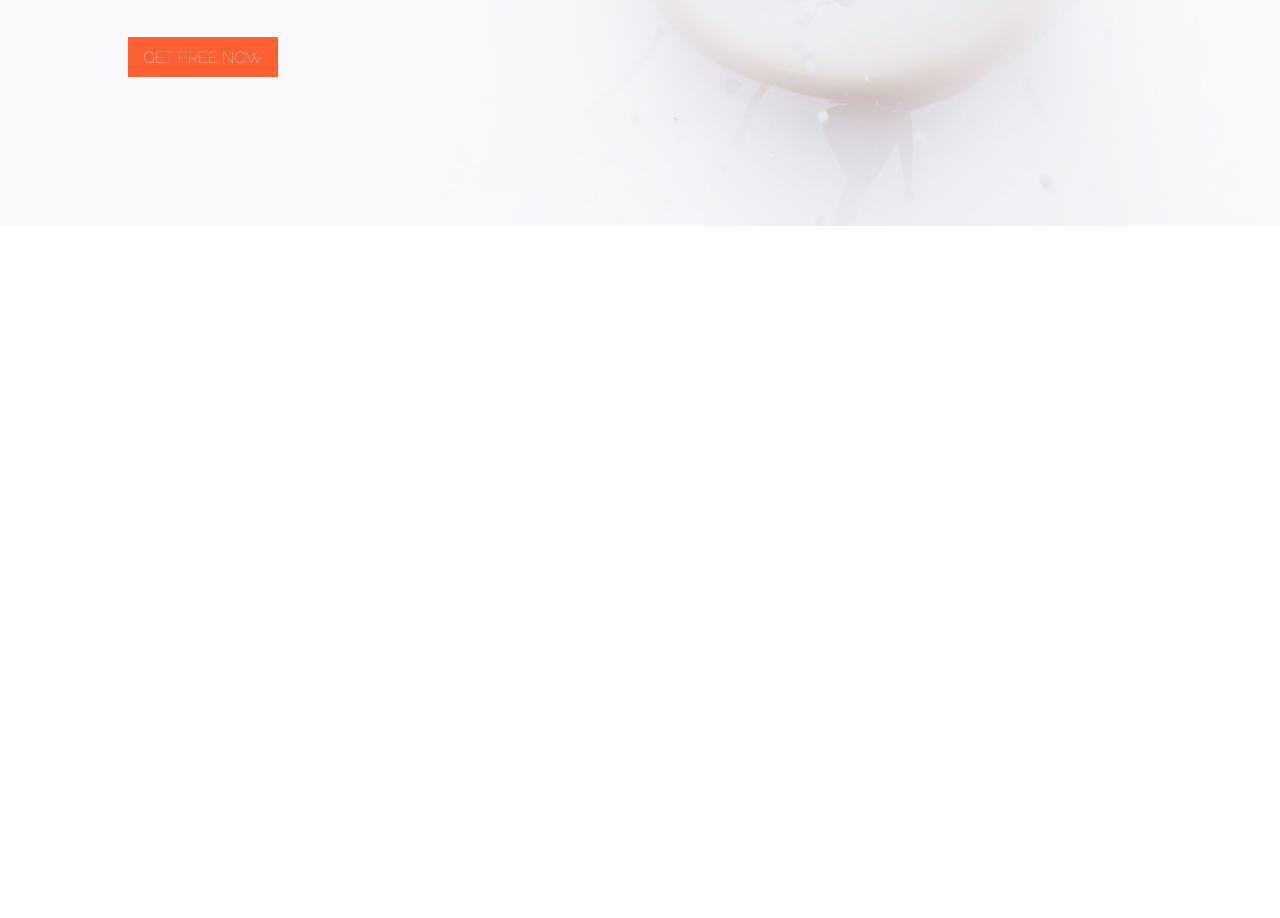
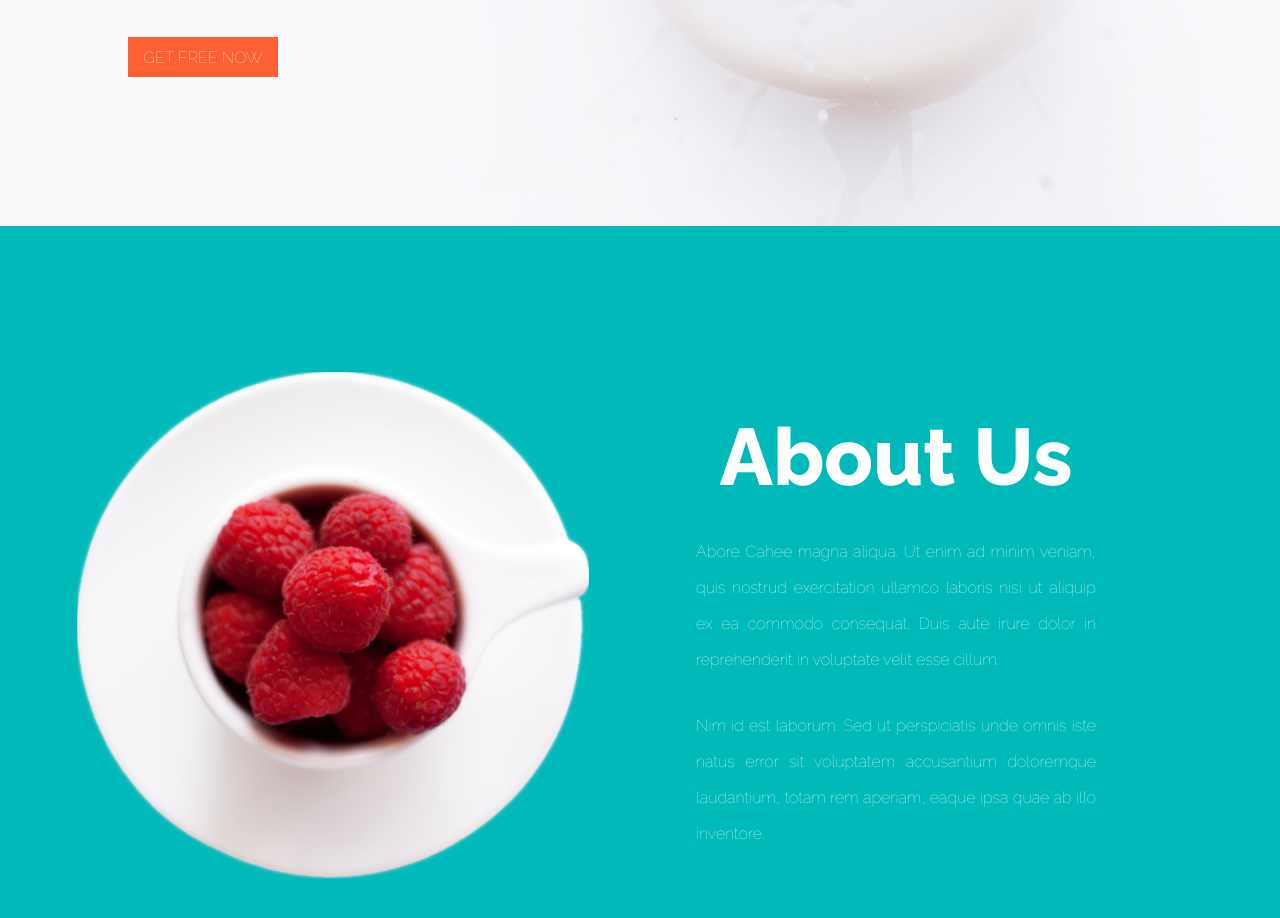
Before and after one commit to Kisielek/WeeklyWebDevChallangeNo2, a plain HTML site: page index.html in a window 1280 px wide. Shown: the part 574-1492 px from the top of the page. Before the commit the page ends 800 px from the top, so only its background shows below. Drawn offline with Linux system fonts and the light colour scheme.

Commit message:
Second section

```diff
--- a/css/style.css
+++ b/css/style.css
@@ -173,14 +173,14 @@ body .nav a .sixth-menu-item:hover::before {
         width: 75px;
     }
 }
-body .first-section {
+body .section-first {
     display: flex;
     flex-direction: column;
     justify-content: center;
     align-items: center;
 }
 @media all and (min-width: 992px) {
-    body .first-section {
+    body .section-first {
         align-items: flex-start;
         margin-left: 10%;
         position: absolute;
@@ -188,7 +188,7 @@ body .first-section {
         transform: translateY(-50%);
     }
 }
-body .first-section .section-title {
+body .section-first .section-title {
     font-family: 'Raleway', sans-serif;
     font-weight: 800;
     text-transform: capitalize;
@@ -200,7 +200,7 @@ body .first-section .section-title {
 
 }
 @media all and (min-width: 768px) {
-    body .first-section .section-title {
+    body .section-first .section-title {
         font-family: 'Raleway', sans-serif;
         text-transform: capitalize;
         font-size: 80px;
@@ -209,11 +209,11 @@ body .first-section .section-title {
     }
 }
 @media all and (min-width: 992px) {
-    body .first-section .section-title {
+    body .section-first .section-title {
         padding-left: 0;
     }
 }
-body .first-section .section-text {
+body .section-first .section-text {
     font-family: 'Raleway', sans-serif;
     font-size: 18px;
     padding: 20px;
@@ -224,7 +224,7 @@ body .first-section .section-text {
     color: #262626;
 }
 @media all and (min-width: 768px) {
-    body .first-section .section-text {
+    body .section-first .section-text {
         font-family: 'Raleway', sans-serif;
         font-size: 16px;
         padding: 30px;
@@ -235,14 +235,14 @@ body .first-section .section-text {
     }
 }
 @media all and (min-width: 992px) {
-    body .first-section .section-text {
+    body .section-first .section-text {
         padding-left: 0;
         margin: 0;
         padding: 0;
         width: 400px;
     }
 }
-body .first-section button {
+body .section-first button {
     height: 55px;
     width: 200px;
     background-color: #ff6033;
@@ -254,22 +254,107 @@ body .first-section button {
     outline: none;
     margin-bottom: 40px;
 }
-body .first-section button:hover {
+body .section-first button:hover {
     cursor: pointer;
 }
-body .first-section button:active {
+body .section-first button:active {
     box-shadow: 1px 2px 5px #000;
 }
 @media all and (min-width: 768px) {
-    body .first-section button {
+    body .section-first button {
         margin: 40px 0;
     }
 }
 @media all and (min-width: 992px) {
-    body .first-section button {
+    body .section-first button {
         margin: 40px 0;
         width: 150px;
         height: 40px;
         font-size: 16px;
     }
 }
+
+/*ABOUT US SECTIONS*/
+
+body .section-second {
+    min-height: 100vh;
+    background-color: #00baba;
+}
+@media all and (min-width: 768px) {
+    body .section-second {
+        display: flex;
+        flex-direction: column;
+        align-items: center;
+        justify-content: center;
+    }
+}
+@media all and (min-width: 992px) {
+    body .section-second {
+        align-items: flex-end;
+        background-image: url('../images/second-section.png');
+        background-repeat: no-repeat;
+        background-size: 40%;
+        background-position: center left 10%;
+        text-align: center;
+    }
+}
+body .section-second .about-us {
+    display: flex;
+    flex-direction: column;
+    align-items: center;
+}
+@media all and (min-width: 992px) {
+    body .section-second .about-us {
+        width: 50%;
+        margin-right: 5%;
+    }
+}
+body .section-second .about-us .section-title {
+    font-family: 'Raleway', sans-serif;
+    font-weight: 800;
+    text-transform: capitalize;
+    font-size: 60px;
+    padding: 20px 10px;
+    text-align: center;
+    color: #ffffff;
+}
+@media all and (min-width: 768px) {
+    body .section-second .about-us .section-title {
+        font-family: 'Raleway', sans-serif;
+        font-weight: 800;
+        text-transform: capitalize;
+        font-size: 80px;
+        padding: 20px 10px;
+        text-align: center;
+    }
+}
+body .section-second .about-us .section-text {
+    font-family: 'Raleway', sans-serif;
+    font-size: 18px;
+    padding: 10px;
+    text-align: justify;
+    max-width: 300px;
+    margin: 5px 0;
+    line-height: 28px;
+    color: #ffffff;
+}
+body .section-second .about-us .section-text:nth-child(2) {
+    margin-bottom: 20px;
+}
+@media all and (min-width: 768px) {
+    body .section-second .about-us .section-text {
+        font-family: 'Raleway', sans-serif;
+        font-size: 16px;
+        padding: 30px;
+        text-align: justify;
+        max-width: 500px;
+        margin: 10px 0;
+        line-height: 36px;
+    }
+}
+@media all and (min-width: 992px) {
+    body .section-second .about-us .section-text {
+        width: 400px;
+        padding: 0;
+    }
+}
--- a/index.html
+++ b/index.html
@@ -38,13 +38,23 @@
             </nav>
         </header>
 
-        <section class="first-section">
+        <section class="section-first">
+
             <div class="section-title">Fresh Life</div>
             <div class="section-text">Sed do eiusmod tempor incididunt ut labore et dolore magna aliqua. Ut enim ad minim veniam, quis nostrud exercitation ullamco.</div>
             <button>GET FREE NOW</button>
         </section>
 
     </div>
+        <section class="section-second">
+
+        <div class="about-us">
+            <div class="section-title">About us</div>
+            <div class="section-text">Abore Cahee magna aliqua. Ut enim ad minim veniam, quis nostrud exercitation ullamco laboris nisi ut aliquip ex ea commodo consequat. Duis aute irure dolor in reprehenderit in voluptate velit esse cillum.</div>
+            <div class="section-text">Nim id est laborum. Sed ut perspiciatis unde omnis iste natus error sit voluptatem accusantium doloremque laudantium, totam rem aperiam, eaque ipsa quae ab illo inventore.</div>
+        </div>
+    </section>
+
 </body>
 
 </html>
```
Also changed, not shown: images/hamburger.png, images/second-section.png (added).
